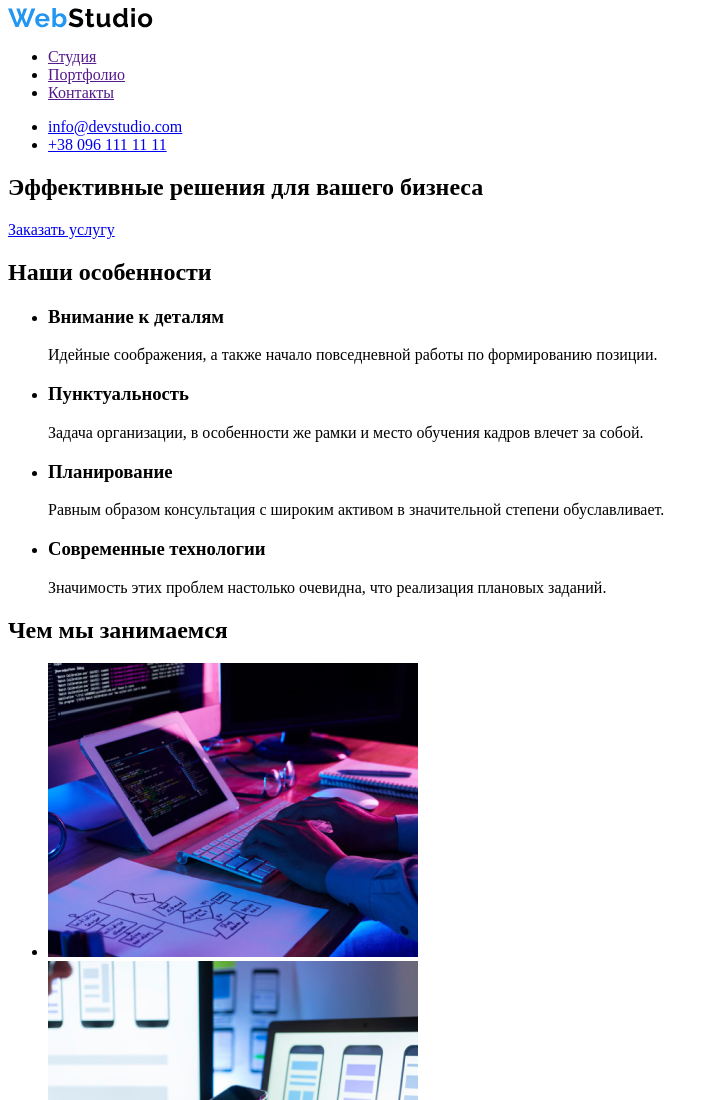
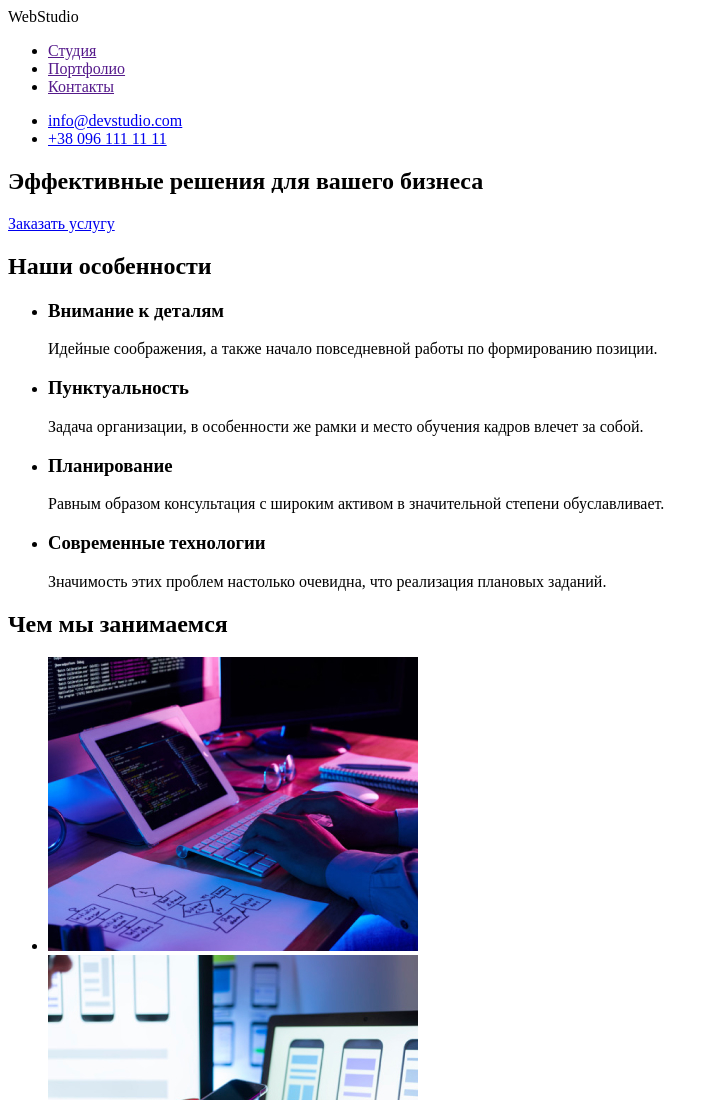
Before and after one commit to kosolapeg/goit-markup-hw-01, a plain HTML site: page index.html in a window 1280 px wide. Shown: the top 1100 px of the page, without its empty margins (0-719 px from the left). Drawn offline with Linux system fonts and the light colour scheme.

Commit message:
ultimate

```diff
--- a/index.html
+++ b/index.html
@@ -9,7 +9,7 @@
     <!-- Шапка сайта -->
     <header>
       <nav>
-        <a href="/"><img src="./images/logo.svg" alt="WebStudio logo" /></a>
+        <span>Web</span>Studio
         <ul>
           <li><a href="">Студия</a></li>
           <li><a href="">Портфолио</a></li>
```
